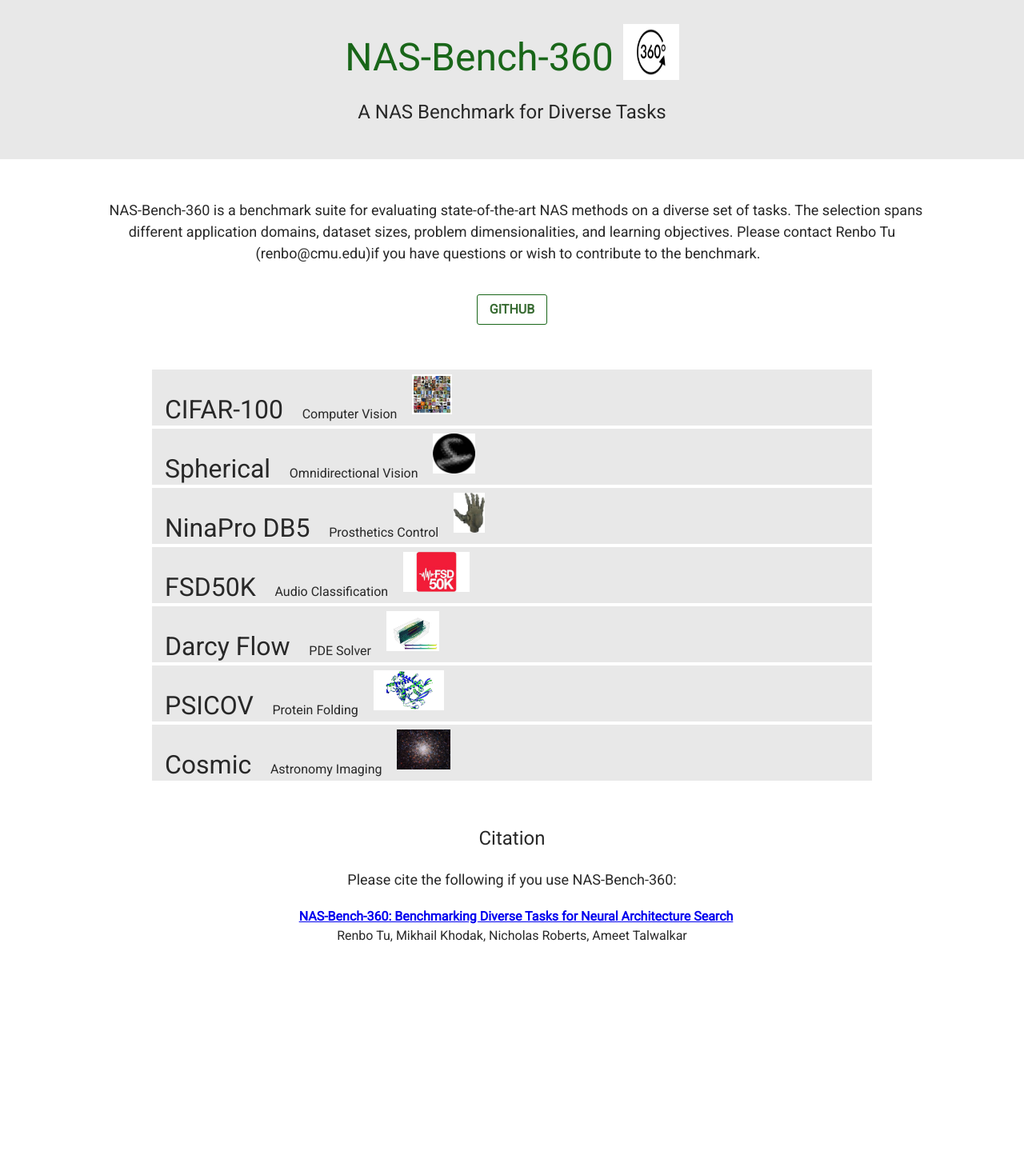
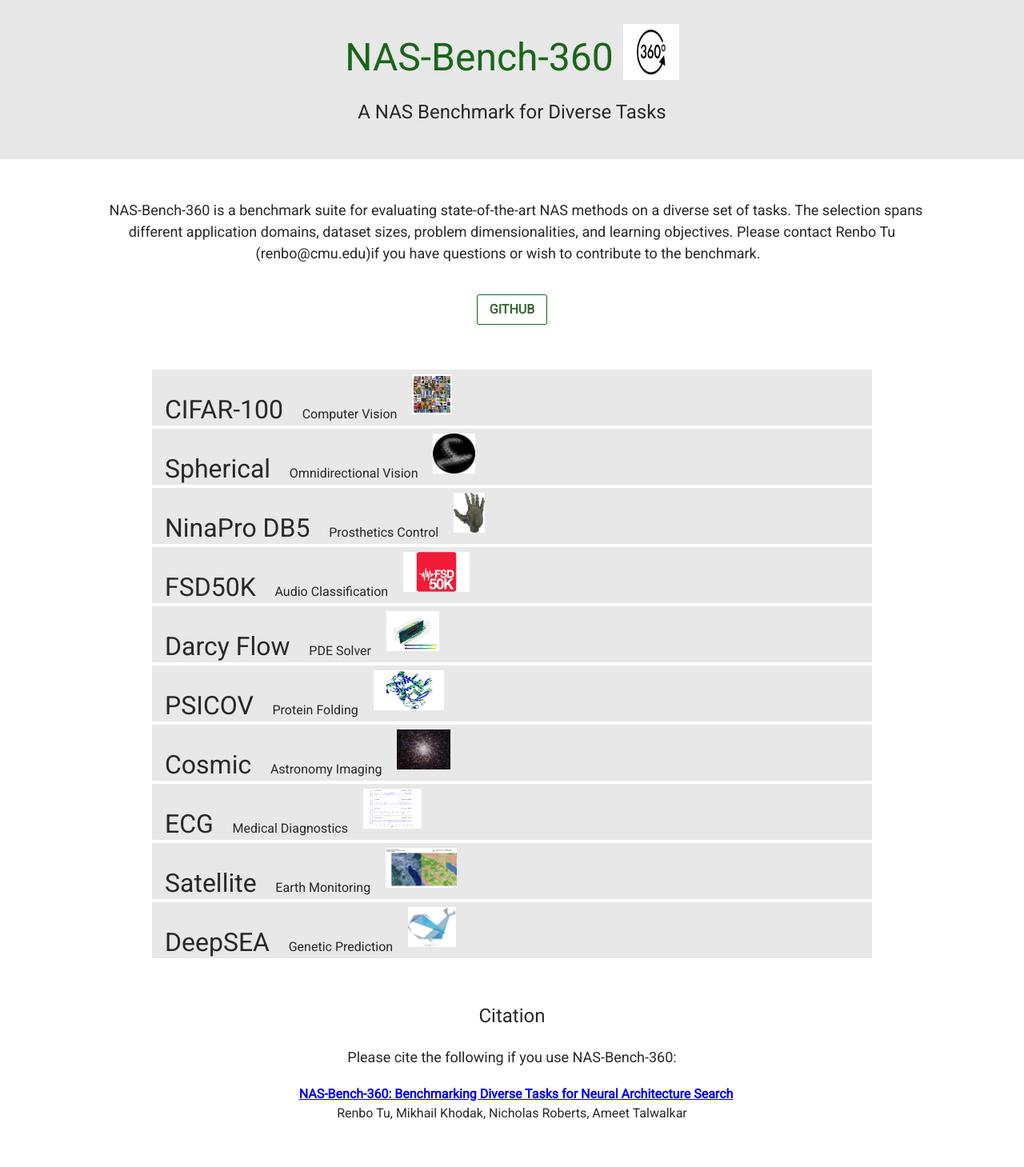
Before and after one commit to rtu715/NAS-Bench-360, a Jekyll site: the page index.html, which Jekyll copies as it is, in a window 1280 px wide. Shown: the whole page at 80% size. Built offline with Jekyll 4.4.1, drawn with Linux system fonts in a browser that asks for light colours; before the commit the page ends 1237 px from its top, so only the background shows below that.

```diff
--- a/index.html
+++ b/index.html
@@ -223,6 +223,85 @@
 			</div>
 		</div>
 
+		<button class="collapsible">
+			<span><font size="6">ECG</font></span>
+			<span class="showHide"><font size="3">Medical Diagnostics</font></span>
+			<img src="webpage/images/ecg.png" alt="Logo" height="50"></a>
+		</button>
+		<div class="content">
+			<div class="vertspace">
+				<div class="infobox">
+					<div class="infobox-1">
+						<p>
+							<b>Information</b><br>
+							Number of samples: 330K<br>
+							Data split: 260K/33K/33K <br>
+							Task type: 1D Point<br>
+							License: ODC-BY 1.0<br>
+							Download links: <br>
+							<a href="https://pde-xd.s3.amazonaws.com/ECG/challenge2017.pkl">all data </a><br>
+						</p>
+					</div>
+					<div class="infobox-2">
+						<img src="webpage/images/ecg.png"  height="250px">
+					</div>
+				</div>
+			</div>
+		</div>
+
+		<button class="collapsible">
+			<span><font size="6">Satellite</font></span>
+			<span class="showHide"><font size="3">Earth Monitoring</font></span>
+			<img src="webpage/images/satellite.png" alt="Logo" height="50"></a>
+		</button>
+		<div class="content">
+			<div class="vertspace">
+				<div class="infobox">
+					<div class="infobox-1">
+						<p>
+							<b>Information</b><br>
+							Number of samples: 1M<br>
+							Data split: 800K/100K/100K <br>
+							Task type: 1D Point<br>
+							License: GPL<br>
+							Download links: <br>
+							<a href="https://pde-xd.s3.amazonaws.com/satellite/satellite_train.npy">Train+Validation data </a><br>
+							<a href="https://pde-xd.s3.amazonaws.com/satellite/satellite_test.npy">Test data</a>
+						</p>
+					</div>
+					<div class="infobox-2">
+						<img src="webpage/images/satellite.png"  height="250px">
+					</div>
+				</div>
+			</div>
+		</div>
+
+		<button class="collapsible">
+			<span><font size="6">DeepSEA</font></span>
+			<span class="showHide"><font size="3">Genetic Prediction</font></span>
+			<img src="webpage/images/deepsea.png" alt="Logo" height="50"></a>
+		</button>
+		<div class="content">
+			<div class="vertspace">
+				<div class="infobox">
+					<div class="infobox-1">
+						<p>
+							<b>Information</b><br>
+							Number of samples: 250K<br>
+							Data split: 71K/2.5K/150K <br>
+							Task type: 1D Point (multi-label)<br>
+							License: CC BY 4.0<br>
+							Download links: <br>
+							<a href="https://pde-xd.s3.amazonaws.com/deepsea/deepsea_filtered.npz">all data </a><br>
+
+						</p>
+					</div>
+					<div class="infobox-2">
+						<img src="webpage/images/deepsea.png"  height="250px">
+					</div>
+				</div>
+			</div>
+		</div>
 
 	</div>
 
```
Also changed, not shown: webpage/images/deepsea.png (added), webpage/images/ecg.png (added), webpage/images/satellite.png (added).
